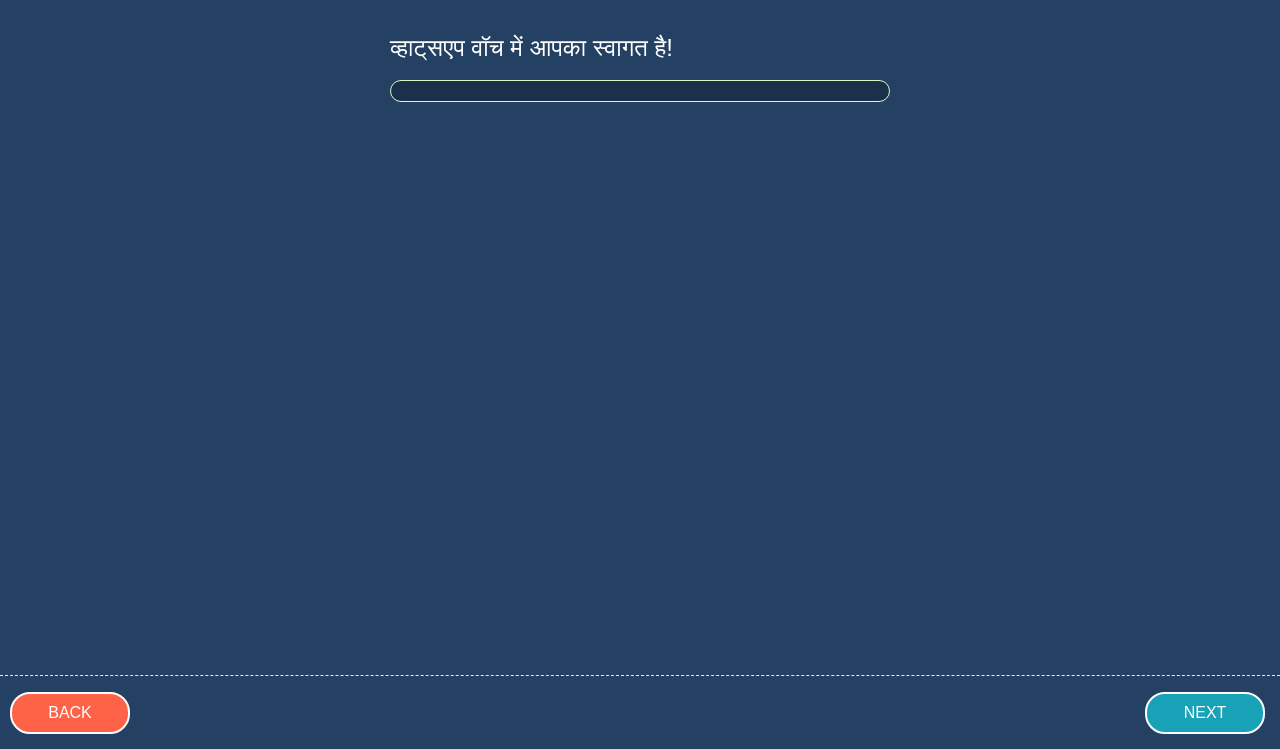
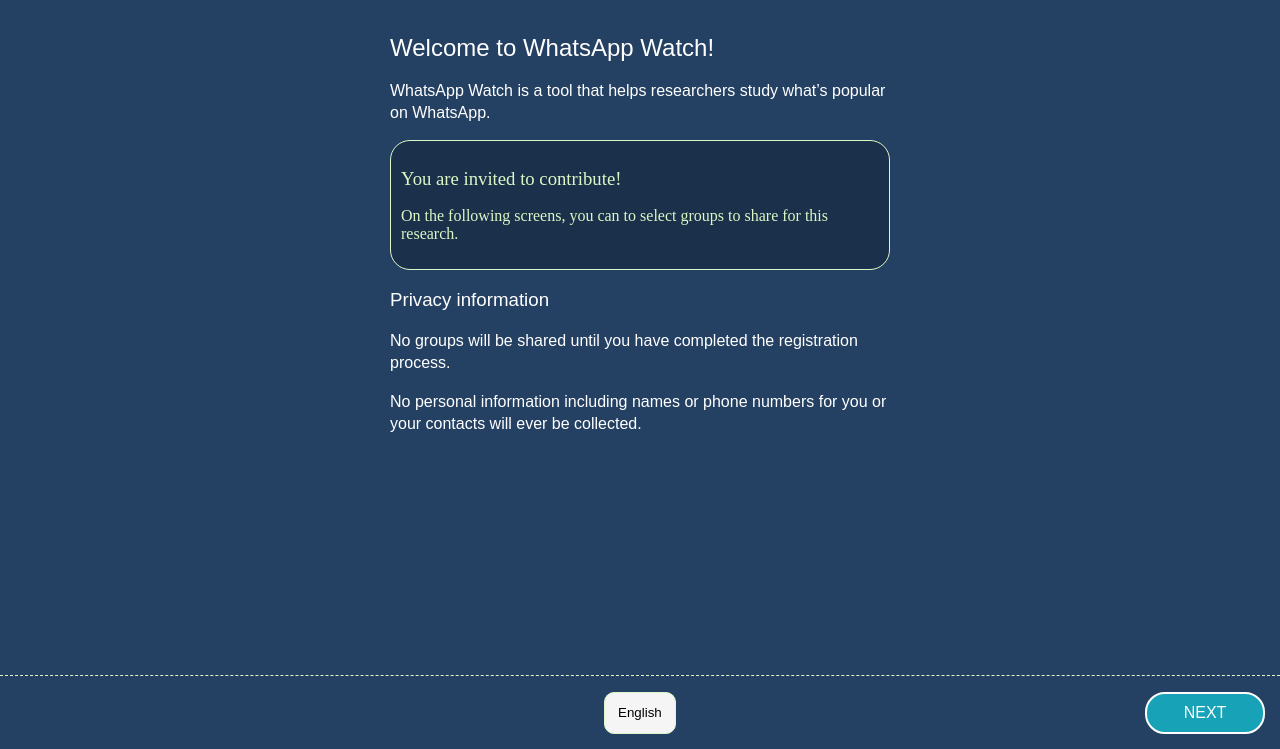
Before and after one commit to digital-witness-lab/whatup, a plain HTML site: page index.html in a window 1280 px wide. Shown: the part 51-800 px from the top of the page. Drawn offline with Linux system fonts and the light colour scheme.

Commit message:
button controls

```diff
--- a/index.html
+++ b/index.html
@@ -1,15 +1,19 @@
 <!DOCTYPE html>
-<html lang="hi">
+<html>
 <head>
 <meta charset="UTF-8">
 <meta name="viewport" content="width=device-width, initial-scale=1.0">
 <title>WhatsApp Watch User Settings</title>
 <style>
-    html:lang(en) [lang]:not(*:lang(en)) {
+    html:lang(en) {
+        [lang]:not(*:lang(en)) {
             display: none;
+        }
      }
-    html:lang(hi) [lang]:not(*:lang(hi)) {
+    html:lang(hi) {
+        [lang]:not(*:lang(hi)) {
             display: none;
+        }
      }
 
  body {
@@ -53,7 +57,7 @@
         border-radius: 20px;
         padding:10px;
     }
-.btn-container {
+.button-container {
         display: flex;
         position: fixed;
         bottom: 0;
@@ -90,15 +94,43 @@
         color: white;
     }
 
-.submit-button {
+#button-submit {
         background-color: #007bff;
         color: white;
-        align-items: flex-end;
     }
+
+
+
+select {
+  /* styling */
+  background-color: whitesmoke;
+  border: thin solid #DCF7C5;
+  border-radius: 10px;
+  display: inline-block;
+  line-height: 1em;
+  padding: 1em ;
+  height: 100%;
+
+  /* reset */
+
+  margin: 0;
+  -webkit-box-sizing: border-box;
+  -moz-box-sizing: border-box;
+  box-sizing: border-box;
+  -webkit-appearance: none;
+  -moz-appearance: none;
+}
+
+#language-selection {
+}
 
 .hidden {
         display: none;
     }
+
+.invisible {
+    visibility: hidden;
+}
 
 .group-count{
     font-size:.75em;
@@ -192,7 +224,7 @@
 </head>
 <body>
 
-<div id="section1" class="section">
+<div id="section1" class="section section-first">
 
     <div class="header">
        <img src="images/whatsapp_watch_logo.png" alt="WhatsApp Watch" width="160" height="102">
@@ -200,7 +232,7 @@
 
     <div class="content-box">
         <h2 lang="en">Welcome to WhatsApp Watch!</h2>
-        <h2 lang="hi"> व्हाट्सएप वॉच में आपका स्वागत है! </h2>
+        <h2 lang="hi">व्हाट्सएप वॉच में आपका स्वागत है! </h2>
         <p lang="en">WhatsApp Watch is a tool that helps researchers study what’s popular on WhatsApp.</p>
 
 
@@ -285,7 +317,7 @@
 
 </div>
 
-<div id="section5" class="section hidden">
+<div id="section5" class="section section-last hidden">
     <div class="header">
         <img src="images/whatsapp_watch_logo.png" alt="WhatsApp Watch" width="160" height="102">
      </div>
@@ -301,16 +333,41 @@
 
 </div>
 
-<div class="btn-container">
-    <button id="button-prev" class="button" onclick="goPrev()">BACK</button>
+<div class="button-container">
+    <button id="button-prev" class="button invisible" onclick="goPrev()">BACK</button>
+    <select id="language-selection" onchange="setLanguageSelector()">
+        <option value="en">English</option>
+        <option value="hi">हिन्दी</option>
+    </select>
     <button id="button-next" class="button" onclick="goNext()">NEXT</button>
+    <button id="button-submit" class="button hidden" onclick="submitHandler()">SUBMIT</button>
 </div>
 
 
 <script>
     function setLanguage(lang) {
+        const langOption = document.querySelectorAll(`#language-selection > option[value="${lang}"]`)
+        if (langOption.length == 0) {
+            return setLanguage('en')
+        }
+        console.log(lang)
+        langOption[0].selected = true
         document.documentElement.lang = lang;
     }
+
+    function setLanguageSelector(el) {
+        const selector = document.getElementById("language-selection");
+        const lang = selector.selectedOptions[0].getAttribute("value");
+        return setLanguage(lang);
+    }
+
+    function setLanguageBrowser() {
+        const lang = navigator.language.split('-')[0]
+        console.log("Setting language based on browser:", lang)
+        return setLanguage();
+    }
+    setLanguageBrowser();
+
 
     const userServicesBot = "#{bot_number}";
     const gid_nbytes = 4; //#{gid_nbytes};  // number of bytes from the hashed group JID that were used in the gid
@@ -357,6 +414,17 @@
         const toShow = document.getElementById(sectionToShow);
         toShow.classList.remove('hidden');
         toShow.classList.add('visible');
+
+        document.getElementById("button-prev").classList.remove('invisible');
+        document.getElementById("button-next").classList.remove('hidden');
+        document.getElementById("button-submit").classList.add('hidden');
+
+        if (toShow.classList.contains('section-first')) {
+            document.getElementById("button-prev").classList.add('invisible');
+        } else if (toShow.classList.contains('section-last')) {
+            document.getElementById("button-next").classList.add('hidden');
+            document.getElementById("button-submit").classList.remove('hidden');
+        }
     }
 
     function cancelForm() {
```
